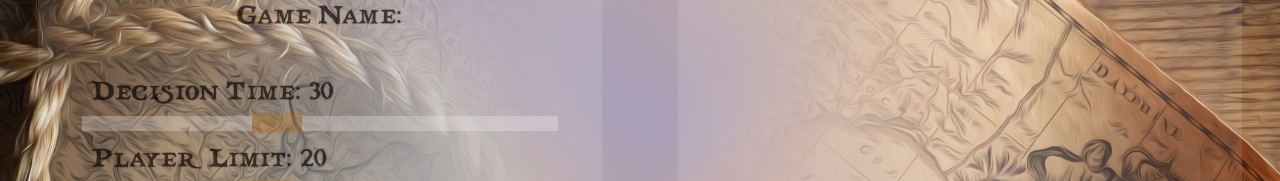
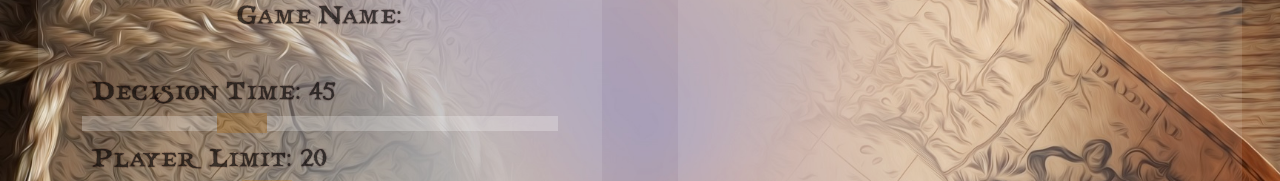
Before and after one commit to PirateGame/next-pirate-game, a Next.js app: page /HostPanel in a window 1280 px wide. Shown: the part 199-380 px from the top of the page. Built offline with nearby package versions, Linux system fonts and the light colour scheme; no server answers.

Commit message:
fully working :)

```diff
--- a/pages/Game.tsx
+++ b/pages/Game.tsx
@@ -29,7 +29,7 @@ export default function Game(){
     const [question, setQuestion] = useState("")
     const [options, setOptions] = useState([])
     var board: any
-    var selectedOption: string = ""
+    const [selectedOption, setSelectedOption] = useState("")
 
     const gridHeight = parseInt(cookie.get("gridY")|| "0")
     const gridWidth = parseInt(cookie.get("gridX")|| "0")
@@ -241,11 +241,12 @@ export default function Game(){
             }
         })
 
-        _socket.on("event", (data: any)=> {
+        _socket.on("event", async(data: any)=> {
             addMessage(data.title)
             getStats()
-            getDoneTiles()
-            getCurrentTile()
+            setQuestionBool(false)
+            await getDoneTiles()
+            await getCurrentTile()
         });
 
         _socket.on("question", (title: string, options: any)=> {
@@ -310,6 +311,7 @@ export default function Game(){
                             <h3> {question} </h3>
                             <select
                                 value={selectedOption}
+                                onChange={e => setSelectedOption(e.target.value)}
                                 >
                                 <option value="">Choose</option>
                                 {options.map((option, key) => (
--- a/pages/HostPanel.tsx
+++ b/pages/HostPanel.tsx
@@ -8,7 +8,7 @@ import { io, Socket } from "socket.io-client";
 
 
 export default function HostPanel(){
-    const [decisionTime, setDecisionTime] = useState("30")
+    const [decisionTime, setDecisionTime] = useState("45")
     const [randomiseOnly, setRandomiseOnly] = useState(false)
     const [clientList, setClientList] = useState([])
     const [playerLimit, setPlayerLimit] = useState("20")
@@ -112,7 +112,7 @@ export default function HostPanel(){
                                     <input
                                         type="range"
                                         min="10"
-                                        max="60"
+                                        max="120"
                                         step="5"
                                         value={decisionTime}
                                         onChange={e => setDecisionTime(e.target.value)}
--- a/pages/api/createGame.tsx
+++ b/pages/api/createGame.tsx
@@ -24,7 +24,7 @@ async function createGame(gameName: string, gridSizex: number, gridSizey: number
             sizeX: gridSizex,
             sizeY: gridSizey,
             quickPlay: false,
-            decisionTime: 30,
+            decisionTime: 45,
             tiles: tiles,
             turnNumber: 0,
             tilesRemaining: tilesRemaining,
```
